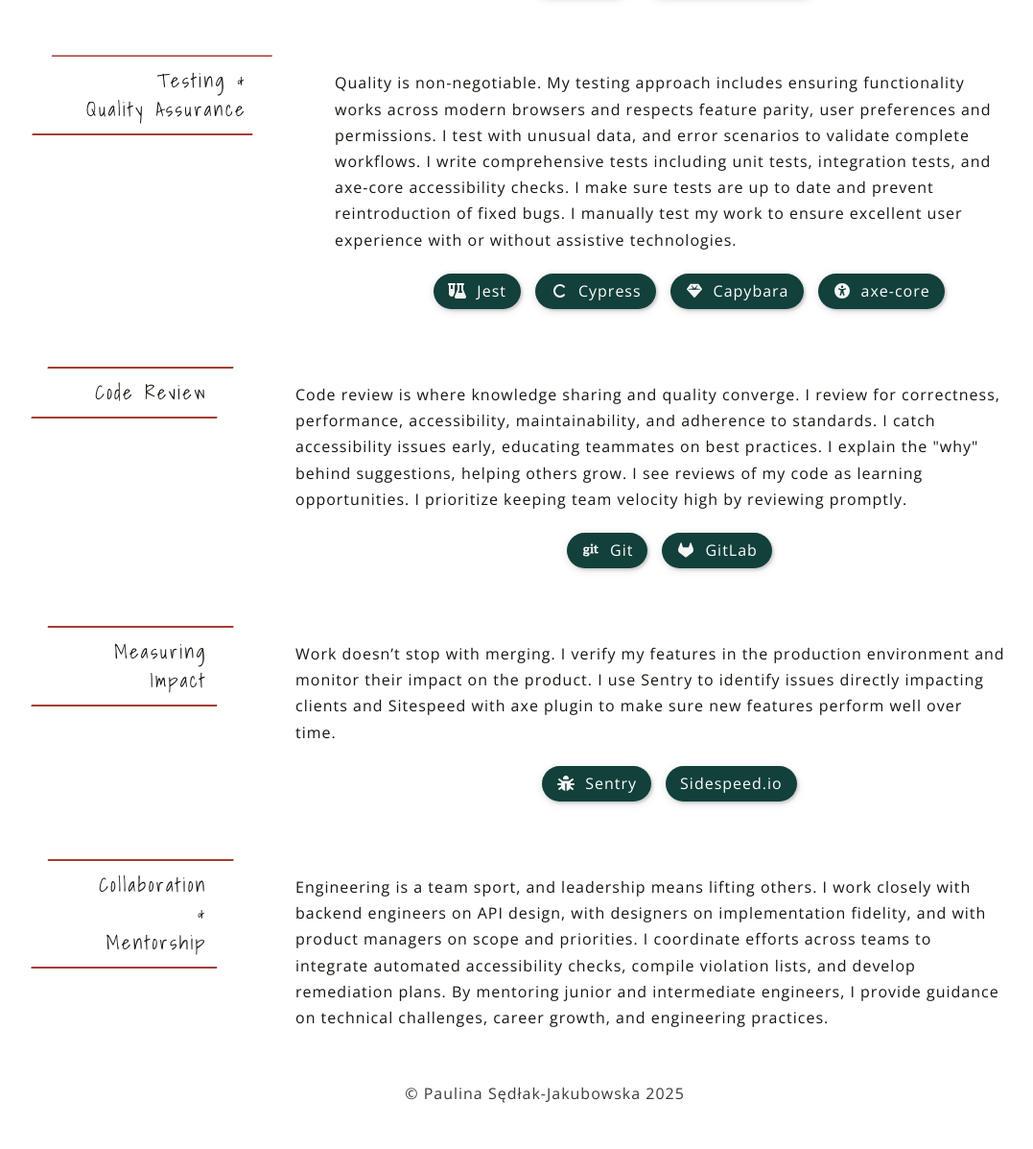
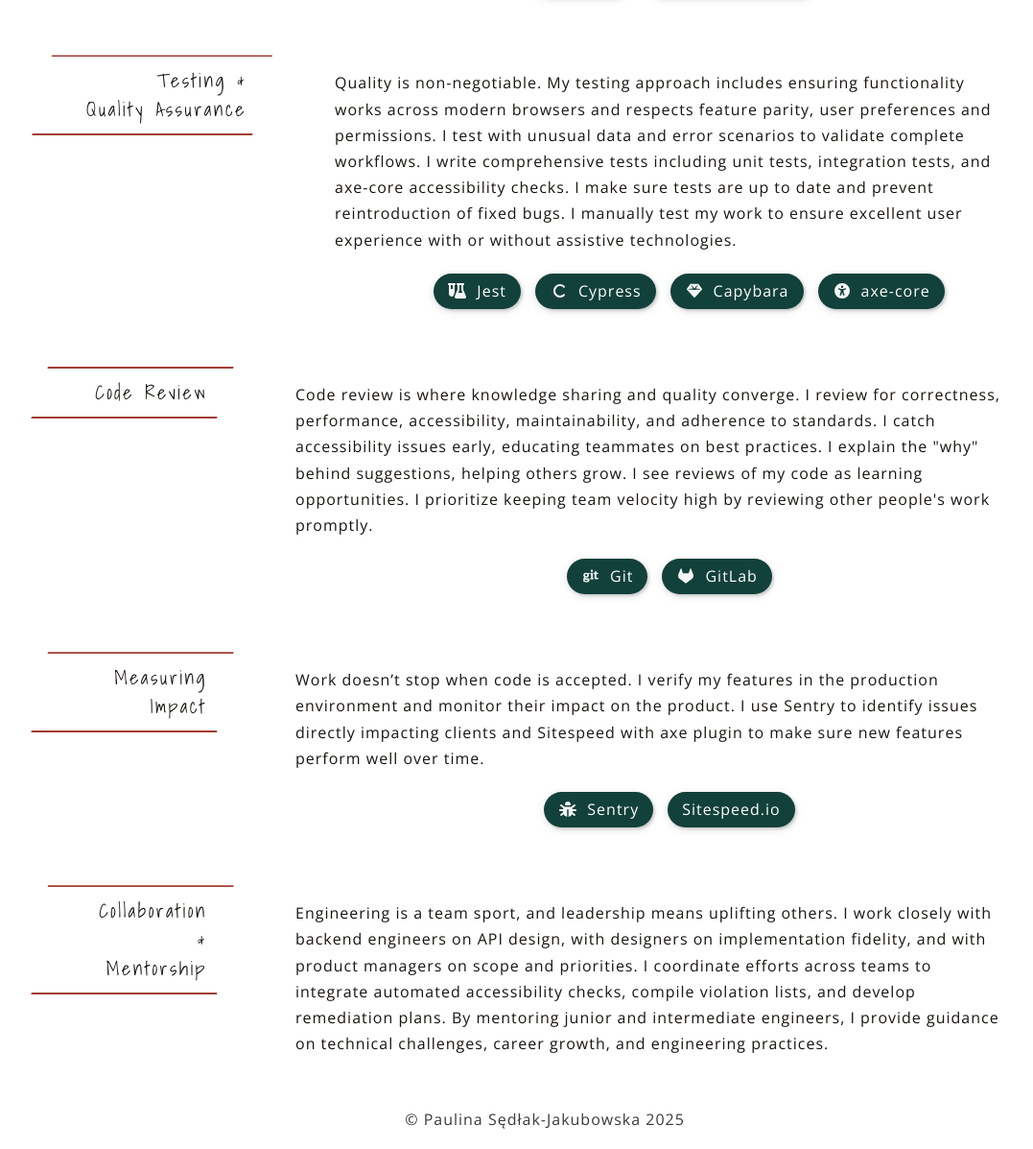
Before and after one commit to iniluap/personal-site, a Gatsby site: page /technologies in a window 1280 px wide. Shown: the part 1651-2848 px from the top of the page at 96% size, without its empty margins (72-1149 px from the left). Before the commit the page ends 2820 px from the top, so only its background shows below. Built offline with nearby package versions, Linux system fonts and the light colour scheme; Gatsby itself is replaced by a stand-in of ours.

Commit message:
Tweak content

```diff
--- a/src/pages/technologies.js
+++ b/src/pages/technologies.js
@@ -187,13 +187,12 @@ export default function TechnologiesPage() {
         <p>
           Quality is non-negotiable. My testing approach includes ensuring
           functionality works across modern browsers and respects feature
-          parity, user preferences and permissions. I test with unusual data,
-          and error scenarios to validate complete workflows. I write
-          comprehensive tests including unit tests, integration tests, and
-          axe-core accessibility checks. I make sure tests are up to date and
-          prevent reintroduction of fixed bugs. I manually test my work to
-          ensure excellent user experience with or without assistive
-          technologies.
+          parity, user preferences and permissions. I test with unusual data and
+          error scenarios to validate complete workflows. I write comprehensive
+          tests including unit tests, integration tests, and axe-core
+          accessibility checks. I make sure tests are up to date and prevent
+          reintroduction of fixed bugs. I manually test my work to ensure
+          excellent user experience with or without assistive technologies.
         </p>
         <TechnologiesListStyled>
           <TechnologyItemStyled>
@@ -224,7 +223,7 @@ export default function TechnologiesPage() {
           teammates on best practices. I explain the "why" behind suggestions,
           helping others grow. I see reviews of my code as learning
           opportunities. I prioritize keeping team velocity high by reviewing
-          promptly.
+          other people's work promptly.
         </p>
         <TechnologiesListStyled>
           <TechnologyItemStyled>
@@ -241,24 +240,24 @@ export default function TechnologiesPage() {
       <TechnologiesSectionStyles>
         <TechnologiesLabel>Measuring Impact</TechnologiesLabel>
         <p>
-          Work doesn’t stop with merging. I verify my features in the production
-          environment and monitor their impact on the product. I use Sentry to
-          identify issues directly impacting clients and Sitespeed with axe
-          plugin to make sure new features perform well over time.
+          Work doesn’t stop when code is accepted. I verify my features in the
+          production environment and monitor their impact on the product. I use
+          Sentry to identify issues directly impacting clients and Sitespeed
+          with axe plugin to make sure new features perform well over time.
         </p>
         <TechnologiesListStyled>
           <TechnologyItemStyled>
             <FontAwesomeIcon icon={faBug} />
             Sentry
           </TechnologyItemStyled>
-          <TechnologyItemStyled>Sidespeed.io</TechnologyItemStyled>
+          <TechnologyItemStyled>Sitespeed.io</TechnologyItemStyled>
         </TechnologiesListStyled>
       </TechnologiesSectionStyles>
 
       <TechnologiesSectionStyles>
         <TechnologiesLabel>Collaboration & Mentorship</TechnologiesLabel>
         <p>
-          Engineering is a team sport, and leadership means lifting others. I
+          Engineering is a team sport, and leadership means uplifting others. I
           work closely with backend engineers on API design, with designers on
           implementation fidelity, and with product managers on scope and
           priorities. I coordinate efforts across teams to integrate automated
```
